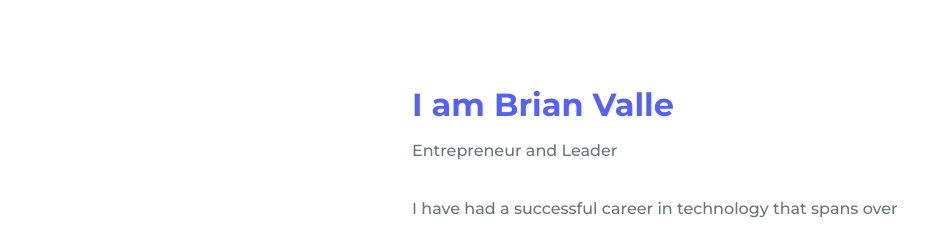
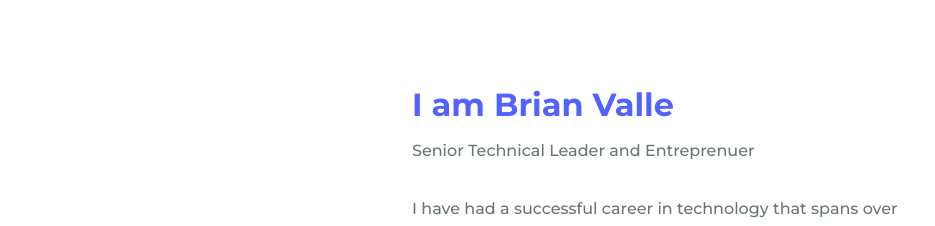
Before and after one commit to 9valleb9/portfolio, a plain HTML site: page brianvalle.com/index.html in a window 1280 px wide. Shown: the part 820-1046 px from the top of the page, without its empty margins (244-1179 px from the left). Drawn offline with nearby package versions, Linux system fonts and the light colour scheme.

Commit message:
minor update to index

```diff
--- a/brianvalle.com/index.html
+++ b/brianvalle.com/index.html
@@ -73,7 +73,7 @@
 
 				<div>
 					<h2 class="about__subtitle">I am Brian Valle</h2>
-					<span class="about__profession">Entrepreneur and Leader </span>
+					<span class="about__profession">Senior Technical Leader and Entreprenuer</span>
 					<p class="about__text">
 						I have had a successful career in technology that spans over twenty years in video technology, leading teams in Operations, Software Development, and Data Science.
 						Throughout my career, I have been fortunate to grow into positions that allow me to use my broad range of technology, business, and life skills.  While I have been
```
